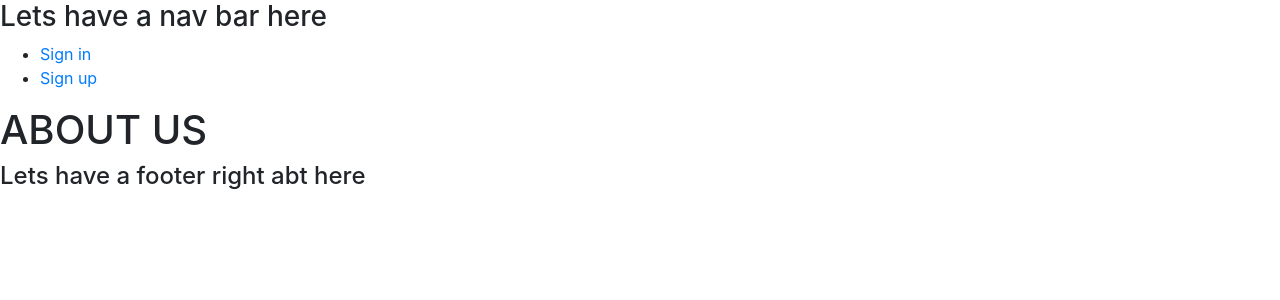
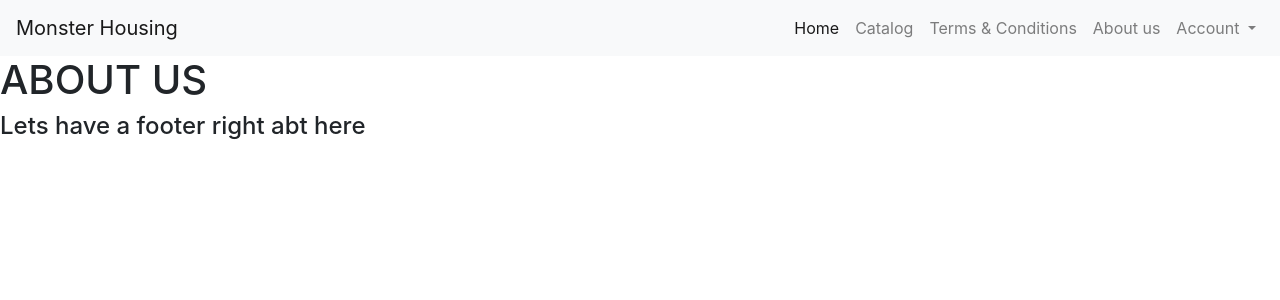
Before and after one commit to alexdiljar/MonsterHousing, a Django app: page /aboutus/ in a window 1280 px wide. Shown: the top 300 px of the page. Run offline with Django 3.2, Linux system fonts and the light colour scheme; some libraries are stand-ins or nearby versions.

Commit message:
navigation bar added to index site

```diff
--- a/templates/index.html
+++ b/templates/index.html
@@ -7,20 +7,54 @@
     <meta name="viewport" content="width=device-width, initial-scale=1, shrink-to-fit=no">
 
     <!-- Bootstrap CSS -->
-    <link rel="stylesheet" href="https://stackpath.bootstrapcdn.com/bootstrap/4.3.1/css/bootstrap.min.css" integrity="sha384-ggOyR0iXCbMQv3Xipma34MD+dH/1fQ784/j6cY/iJTQUOhcWr7x9JvoRxT2MZw1T" crossorigin="anonymous">
-
-    <title>Hello, world!</title>
+    <link rel="stylesheet" href="https://stackpath.bootstrapcdn.com/bootstrap/4.3.1/css/bootstrap.min.css"
+          integrity="sha384-ggOyR0iXCbMQv3Xipma34MD+dH/1fQ784/j6cY/iJTQUOhcWr7x9JvoRxT2MZw1T" crossorigin="anonymous">
+    <meta name="viewport" content="width=device-width, initial-scale=1, shrink-to-fit=no">
+    <title>Monster Housing</title>
 </head>
 <body>
-<h3>Lets have a nav bar here</h3>
-<ul>
+<nav class="navbar navbar-expand-lg navbar-light bg-light">
+    <a class="navbar-brand" href="#">Monster Housing</a>
+    <button class="navbar-toggler" type="button" data-toggle="collapse" data-target="#navbarSupportedContent"
+            aria-controls="navbarSupportedContent" aria-expanded="false" aria-label="Toggle navigation">
+        <span class="navbar-toggler-icon"></span>
+    </button>
+
+    <div class="collapse navbar-collapse flex-grow-1 text-right" id="myNavbar7">
+        <ul class="navbar-nav ml-auto flex-nowrap">
+            <li class="nav-item active">
+                <a class="nav-link" href="{% url 'front_page_index' %}">Home <span class="sr-only">(current)</span></a>
+            </li>
+            <li class="nav-item">
+                <a class="nav-link" href="{% url 'catalog_index' %}">Catalog</a>
+            </li>
+            <li>
+                <a class="nav-link" href="{% url 'terms_index' %}">Terms & Conditions</a>
+            </li>
+            <li>
+                <a class="nav-link" href="{% url 'about_us_index' %}">About us</a>
+            </li>
+            <li class="nav-item dropdown">
+                <a class="nav-link dropdown-toggle" href="#" id="navbarDropdown" role="button" data-toggle="dropdown"
+                   aria-haspopup="true" aria-expanded="false">
+                    Account
+                </a>
+                <div class="dropdown-menu" aria-labelledby="navbarDropdown">
                     {% if user.is.authenitcated %}
-    <li><a href="{% url 'logout' %}">Logout</a></li>
+                    <a class="dropdown-item" href="{% url 'logout' %}">Log out</a>
                     {% else %}
-    <li><a href="{% url 'login' %}">Sign in</a></li>
-    <li><a href="{% url 'register' %}">Sign up</a></li>
+                    <a class="dropdown-item" href="{% url 'login' %}">Sign in</a>
+                    <div class="dropdown-divider"></div>
+                    <a class="dropdown-item" href="{% url 'register' %}">Sign up</a>
                     {% endif %}
+                </div>
+            </li>
+
         </ul>
+
+    </div>
+</nav>
+
 {% block content %}
 
 {% endblock %}
@@ -29,8 +63,14 @@
 
 <!-- Optional JavaScript -->
 <!-- jQuery first, then Popper.js, then Bootstrap JS -->
-    <script src="https://code.jquery.com/jquery-3.3.1.slim.min.js" integrity="sha384-q8i/X+965DzO0rT7abK41JStQIAqVgRVzpbzo5smXKp4YfRvH+8abtTE1Pi6jizo" crossorigin="anonymous"></script>
-    <script src="https://cdnjs.cloudflare.com/ajax/libs/popper.js/1.14.7/umd/popper.min.js" integrity="sha384-UO2eT0CpHqdSJQ6hJty5KVphtPhzWj9WO1clHTMGa3JDZwrnQq4sF86dIHNDz0W1" crossorigin="anonymous"></script>
-    <script src="https://stackpath.bootstrapcdn.com/bootstrap/4.3.1/js/bootstrap.min.js" integrity="sha384-JjSmVgyd0p3pXB1rRibZUAYoIIy6OrQ6VrjIEaFf/nJGzIxFDsf4x0xIM+B07jRM" crossorigin="anonymous"></script>
+<script src="https://code.jquery.com/jquery-3.3.1.slim.min.js"
+        integrity="sha384-q8i/X+965DzO0rT7abK41JStQIAqVgRVzpbzo5smXKp4YfRvH+8abtTE1Pi6jizo"
+        crossorigin="anonymous"></script>
+<script src="https://cdnjs.cloudflare.com/ajax/libs/popper.js/1.14.7/umd/popper.min.js"
+        integrity="sha384-UO2eT0CpHqdSJQ6hJty5KVphtPhzWj9WO1clHTMGa3JDZwrnQq4sF86dIHNDz0W1"
+        crossorigin="anonymous"></script>
+<script src="https://stackpath.bootstrapcdn.com/bootstrap/4.3.1/js/bootstrap.min.js"
+        integrity="sha384-JjSmVgyd0p3pXB1rRibZUAYoIIy6OrQ6VrjIEaFf/nJGzIxFDsf4x0xIM+B07jRM"
+        crossorigin="anonymous"></script>
 </body>
 </html>
```
Lines whose indentation alone changed are shown as unchanged.
